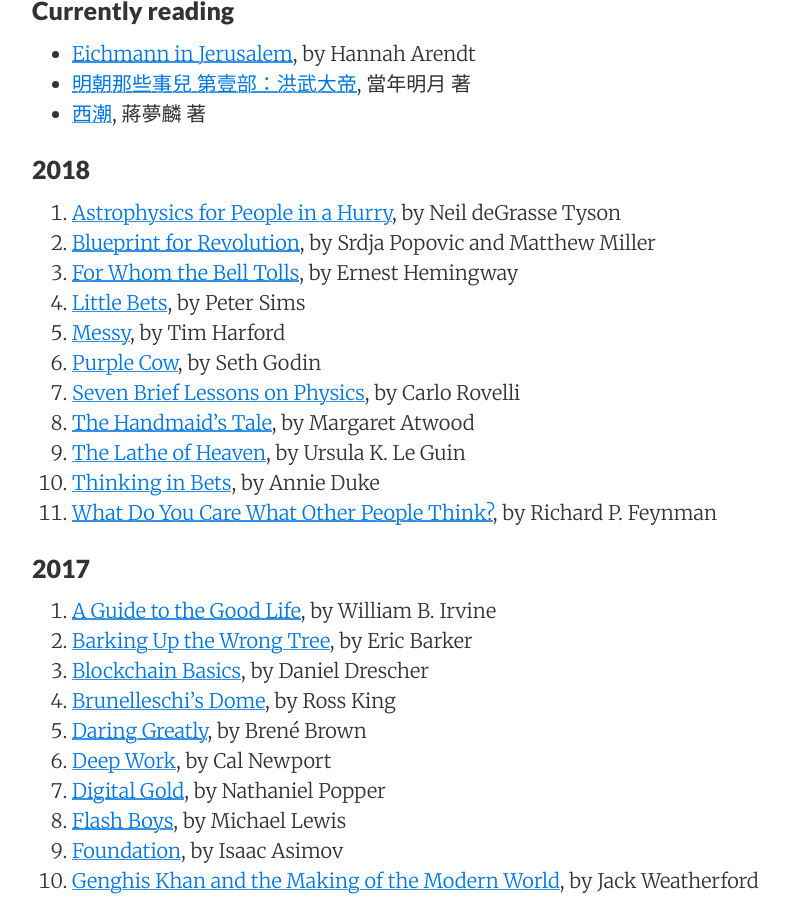
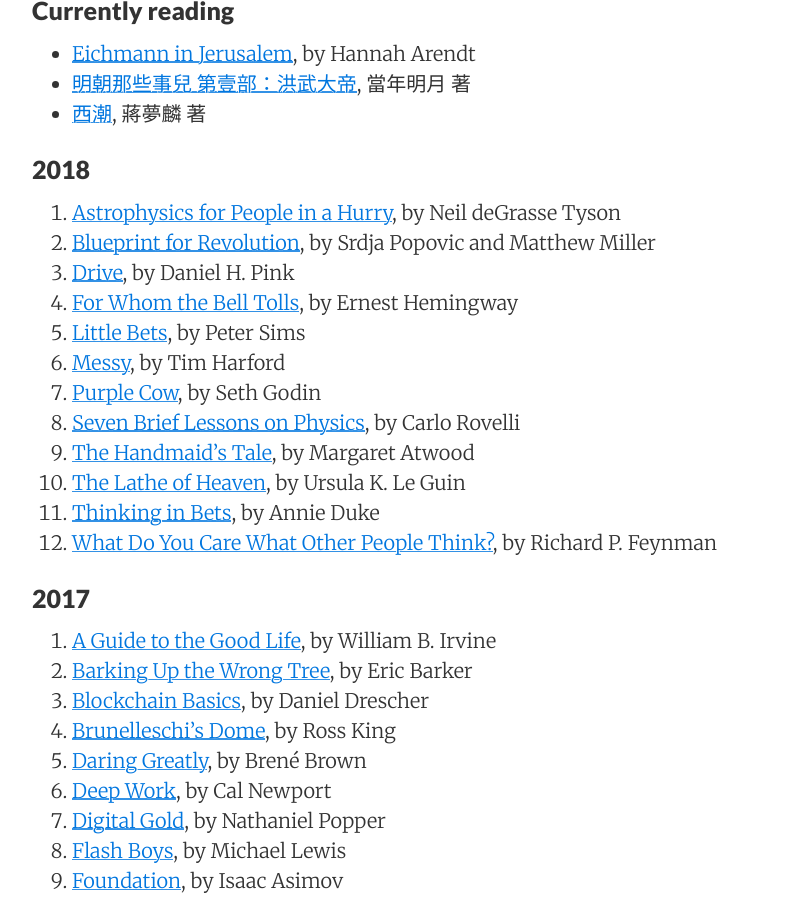
Before and after one commit to sewardlee337/sewardlee337.github.io, a Jekyll site: the page built from readinglist.md, in a window 1280 px wide and 900 px high, scrolled down 380 px. Shown: the whole window, without its empty margins (188-976 px from the left). Built offline with Jekyll 4.4.1, drawn with Linux system fonts in a browser that asks for light colours; nearby versions of some CDN libraries.

Commit message:
Update reading list

```diff
--- a/readinglist.md
+++ b/readinglist.md
@@ -21,6 +21,7 @@ _"My alma mater was books, a good library... I could spend the rest of my life r
 
 1. [Astrophysics for People in a Hurry](http://amzn.to/2EQnzbI), by Neil deGrasse Tyson
 1. [Blueprint for Revolution](http://amzn.to/2F0QSb0), by Srdja Popovic and Matthew Miller
+1. [Drive](http://amzn.to/2oG9WSB), by Daniel H. Pink
 1. [For Whom the Bell Tolls](http://amzn.to/2CjHAGc), by Ernest Hemingway
 1. [Little Bets](http://amzn.to/2BObOzX), by Peter Sims
 1. [Messy](http://amzn.to/2sRnL4V), by Tim Harford
```
